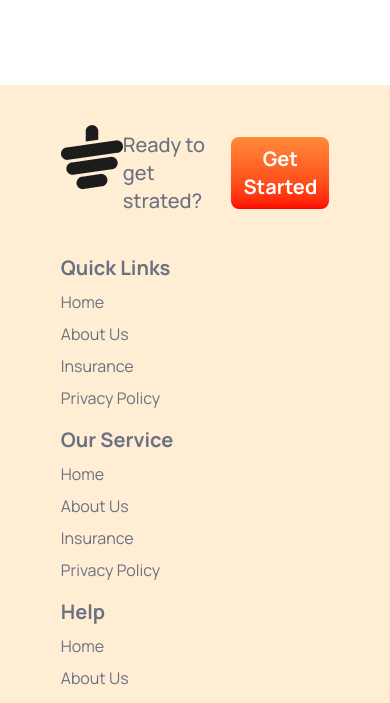
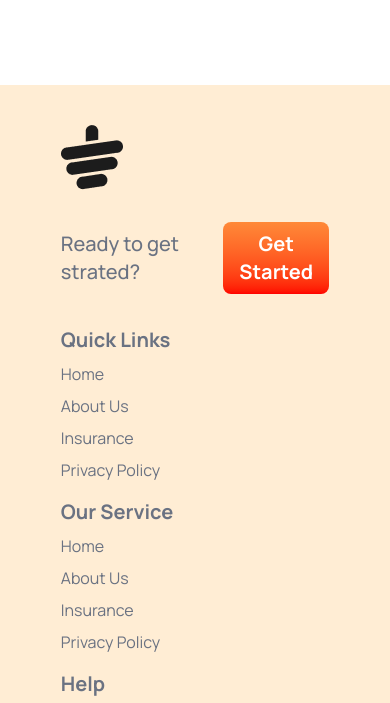
Before and after one commit to raihan-naime/tea-house-resources, a plain HTML site: page index.html in a window 390 px wide. Shown: the part 6800-7503 px from the top of the page. Drawn offline with nearby package versions, Linux system fonts and the light colour scheme.

Commit message:
added final part

```diff
--- a/index.html
+++ b/index.html
@@ -249,7 +249,7 @@
     <footer class="bg-orange-100 px-4 py-10 md:px-16 text-gray-500">
         <div class="w-9/12 mx-auto">
             <!-- logo section -->
-             <div class="mb-8 flex justify-between">
+             <div class="mb-8 md:flex justify-between">
                 <img class="mb-8" src="images/cup.png" alt="">
                 <div class="flex items-center">
                     <h3 class="text-xl font-medium">Ready to get strated?</h3>
```
